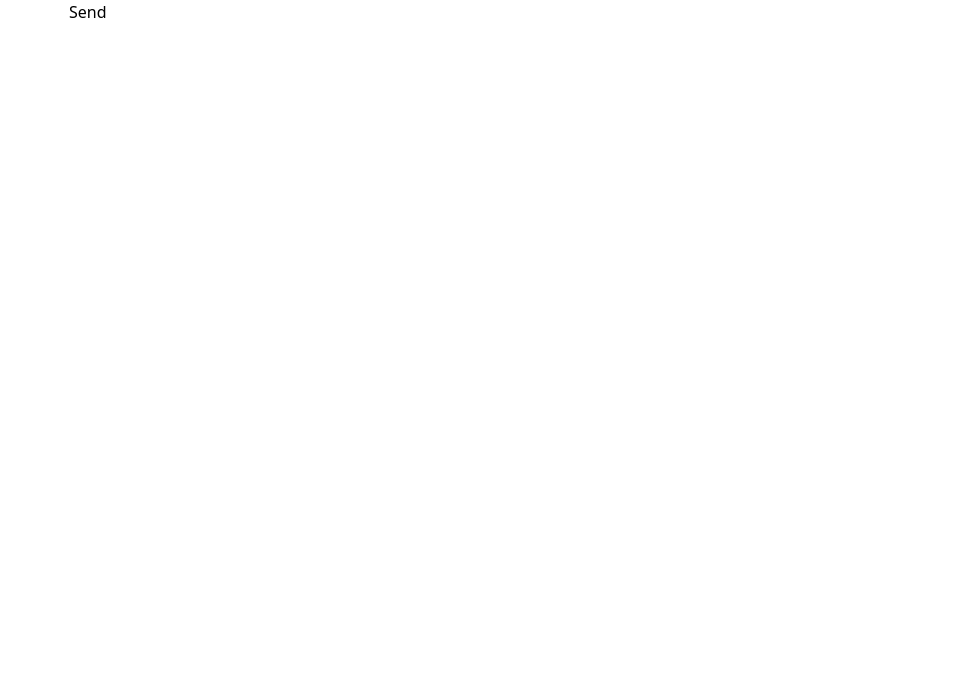
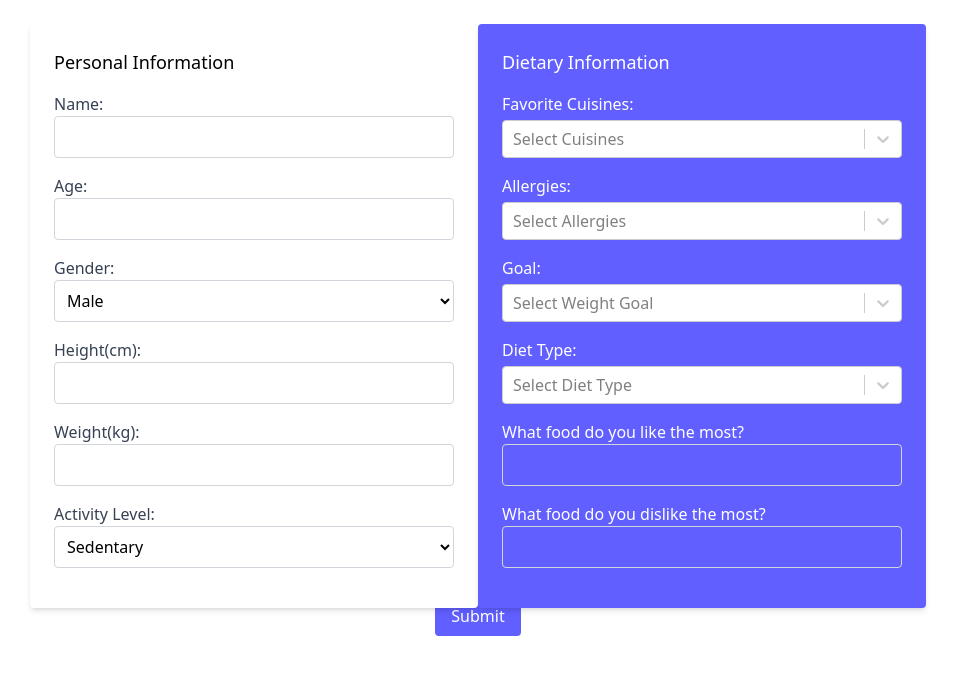
Before and after one commit to Nehamethani/Freshly-Smart-Grocery-AI-Assistant, a React (Vite) app in the folder frontend/: page / in a window 1280 px wide. Shown: the top 674 px of the page, without its empty margins (162-1119 px from the left). Built offline with nearby package versions, Linux system fonts and the light colour scheme.

Commit message:
Updated userInput Form with state management

```diff
--- a/frontend/src/App.tsx
+++ b/frontend/src/App.tsx
@@ -17,7 +17,9 @@ function App() {
     <>
     {/* <SignUp />
     <ToastContainer/> */}
-    <Chat/>
+    {/* <Chat/> */}
+    <InputForm />
+
     </>
   )
 }
--- a/frontend/src/components/InputForm.tsx
+++ b/frontend/src/components/InputForm.tsx
@@ -2,8 +2,52 @@ import Multiselect from "multiselect-react-dropdown";
 import Select from "react-select";
 import Slider from "rc-slider";
 import "rc-slider/assets/index.css";
+import { useState } from "react";
+
+
 
 const InputForm = () => {
+    const [name, setName] = useState('');
+    const [age, setAge] = useState('');
+    const [gender, setGender] = useState('');
+    const [height, setHeight] = useState('');
+    const [weight, setWeight] = useState('');
+    const [activityLevel, setActivityLevel] = useState('');
+    const [cuisines, setCuisines] = useState<any[]>([]);
+    const [allergies, setAllergies] = useState<any[]>([]);
+    const [goal, setGoal] = useState('');
+    const [dietType, setDietType] = useState('');
+    const [likedFood, setLikedFood] = useState('');
+    const [dislikedFood, setDislikedFood] = useState('');
+
+    const handleChange = (selectedOptions: any) => {
+        setCuisines(selectedOptions);
+    };
+    const handleAllergiesChange = (selectedOptions: any) => {
+        setAllergies(selectedOptions);
+    };
+
+    const dietInfo = {
+        cuisines: cuisines.map(option => option.value),
+        allergies: allergies.map(option => option.value),
+        goal: goal,
+        dietType: dietType,
+        likedFood: likedFood,
+        dislikedFood: dislikedFood
+    }
+    const newUser = {
+        name: name,
+        age: age,
+        gender: gender,
+        height: height,
+        weight: weight,
+        activityLevel: activityLevel,
+        dietInfo: dietInfo
+    }
+    const handleSubmit = (e: React.FormEvent) => {
+        e.preventDefault();
+        console.log('New user' + JSON.stringify(newUser));
+    }
 
     return (
         <div className='min-h-[calc(100vh-8rem)] flex flex-col items-center justify-center w-full h-full aspect-[2/1]'>
@@ -12,16 +56,34 @@ const InputForm = () => {
                     <h2 className="text-lg mb-4">Personal Information</h2>
                     <form>
                         <div className='mb-4'>
-                            <label htmlFor="name" className='block text-gray-700'>Name:</label>
-                            <input type="text" id="name" className='border border-gray-300 p-2 rounded w-full' />
+                            <label
+                                htmlFor="name"
+                                className='block text-gray-700'>Name:</label>
+                            <input
+                                type="text"
+                                value={name}
+                                onChange={(e) => setName(e.target.value)}
+                                id="name"
+                                className='border border-gray-300 p-2 rounded w-full' />
                         </div>
                         <div className='mb-4'>
-                            <label htmlFor="age" className='block text-gray-700'>Age:</label>
-                            <input type="text" id="age" className='border border-gray-300 p-2 rounded w-full' />
+                            <label
+                                htmlFor="age"
+                                className='block text-gray-700'>Age:</label>
+                            <input
+                                type="text"
+                                value={age}
+                                onChange={(e) => setAge(e.target.value)}
+                                id="age"
+                                className='border border-gray-300 p-2 rounded w-full' />
                         </div>
                         <div className='mb-4'>
-                            <label htmlFor="gender" className='block text-gray-700'>Gender:</label>
-                            <select name="gender" className="border border-gray-300 p-2 rounded w-full">
+                            <label
+                                htmlFor="gender" className='block text-gray-700'>Gender:</label>
+                            <select name="gender"
+                                value={gender}
+                                onChange={(e) => setGender(e.target.value)}
+                                className="border border-gray-300 p-2 rounded w-full">
                                 <option value="male">Male</option>
                                 <option value="female">Female</option>
                                 <option value="NA">Don't want to share</option>
@@ -29,16 +91,29 @@ const InputForm = () => {
                         </div>
                         <div className='mb-4'>
                             <label htmlFor="height" className='block text-gray-700'>Height(cm):</label>
-                            <input type="text" id="height" className='border border-gray-300 p-2 rounded w-full' />
+                            <input
+                                type="text"
+                                id="height"
+                                value={height}
+                                onChange={(e) => setHeight(e.target.value)}
+                                className='border border-gray-300 p-2 rounded w-full' />
                         </div>
                         <div className='mb-4'>
                             <label htmlFor="weight" className='block text-gray-700'>Weight(kg):</label>
-                            <input type="text" id="weight" className='border border-gray-300 p-2 rounded w-full' />
+                            <input
+                                type="text"
+                                value={weight}
+                                onChange={(e) => setWeight(e.target.value)}
+                                id="weight" className='border border-gray-300 p-2 rounded w-full' />
                         </div>
                         <div className='mb-4'>
                             <label htmlFor="activity-level" className='block text-gray-700'>Activity Level:</label>
 
-                            <select name="activity-level" className="border border-gray-300 p-2 rounded w-full">
+                            <select
+                                name="activity-level"
+                                value={activityLevel}
+                                onChange={(e) => setActivityLevel(e.target.value)}
+                                className="border border-gray-300 p-2 rounded w-full">
                                 <option value="sedentary">Sedentary</option>
                                 <option value="lightly-active">Lightly Active</option>
                                 <option value="active">Active</option>
@@ -49,7 +124,7 @@ const InputForm = () => {
                     </form>
                 </div>
                 <div className='flex-1 aspect-square w-1/2 p-6 bg-indigo-500 text-white shadow-md rounded-sm'>
-                      <h2 className="text-lg mb-4">Dietary Information</h2>
+                    <h2 className="text-lg mb-4">Dietary Information</h2>
                     <form>
                         <label className="h-25">
                             Favorite Cuisines:
@@ -63,6 +138,8 @@ const InputForm = () => {
                                     { value: 'Mediterranean', label: 'Mediterranean' },
                                     { value: 'Mexican', label: 'Mexican' },
                                 ]}
+                                value={cuisines}
+                                onChange={handleChange}
                                 className="mt-1 text-indigo-500 bg-indigo-500 mb-4"
                                 classNamePrefix="select"
                                 placeholder="Select Cuisines"
@@ -73,6 +150,8 @@ const InputForm = () => {
                             <Select
                                 isMulti
                                 name="allergies"
+                                value={allergies}
+                                onChange={handleAllergiesChange}
                                 options={[
                                     { value: 'Peanuts', label: 'Peanuts' },
                                     { value: 'Dairy', label: 'Dairy' },
@@ -89,9 +168,11 @@ const InputForm = () => {
                         </label>
 
                         <label className="block">
-                            Go:
+                            Goal:
                             <Select
                                 name="goal"
+                                value={goal}
+                                onChange={(selectedOption: any) => setGoal(selectedOption.value)}
                                 options={[
                                     { value: 'Weight loss', label: 'Weight Loss' },
                                     { value: 'Weight Gain', label: 'Weight Gain' },
@@ -101,40 +182,56 @@ const InputForm = () => {
                                 ]}
                                 className="mt-1 text-indigo-500 bg-indigo-500 mb-4"
                                 classNamePrefix="select"
-                                placeholder="Select Meals"
+                                placeholder="Select Weight Goal"
                             />
                         </label>
                         <label className="block">
-                            Meals:
+                            Diet Type:
                             <Select
                                 name="meals"
+                                value={dietType}
+                                onChange={(selectedOption: any) => setDietType(selectedOption.value)}
                                 options={[
-                                    { value: 'Breakfast', label: 'Breakfast' },
-                                    { value: 'Lunch', label: 'Lunch' },
-                                    { value: 'Dinner', label: 'Dinner' },
-                                    { value: 'Snacks', label: 'Snacks' },
+                                    { value: 'Vegetarian', label: 'Vegetarian' },
+                                    { value: 'Vegan', label: 'Vegan' },
+                                    { value: 'Pescatarian', label: 'Pescatarian' },
+                                    { value: 'Keto', label: 'Keto' },
+                                    { value: 'Paleo', label: 'Paleo' },
+                                    { value: 'Mediterranean', label: 'Mediterranean' },
+                                    { value: 'Gluten Free', label: 'Gluten Free' },
+                                    { value: 'Lactose Free', label: 'Lactose Free' },
+                                    { value: 'No Specific Diet', label: 'No Specific Diet' }
                                 ]}
                                 className="mt-1 text-indigo-500 bg-indigo-500 mb-4"
                                 classNamePrefix="select"
-                                placeholder="Select Meals"
+                                placeholder="Select Diet Type"
                             />
                         </label>
                         <div className='mb-4'>
-                            <label htmlFor="mealsEveryday" className='block text-white'>How many meals per day? </label>
-                            <input type="text" id="mealsEveryday" className='border border-gray-300 p-2 rounded w-full' />
+                            <label htmlFor="likedFoods" className='block text-white'>What food do you like the most?</label>
+                            <input type="text"
+                                id="likedFoods"
+                                value={likedFood}
+                                onChange={(e) => setLikedFood(e.target.value)}
+                                className='border border-gray-300 p-2 rounded w-full' />
                         </div>
                         <div className='mb-4'>
-                            <label htmlFor="mealsTotal" className='block text-white'>How many days to plan for?</label>
-                            <input type="text" id="mealsTotal" className='border border-gray-300 p-2 rounded w-full' />
+                            <label htmlFor="dislikedFoods" className='block text-white'>What food do you dislike the most?</label>
+                            <input type="text"
+                                onChange={(e) => setDislikedFood(e.target.value)}
+                                value={dislikedFood}
+                                id="dislikedFoods" className='border border-gray-300 p-2 rounded w-full' />
                         </div>
 
                     </form>
                 </div>
 
             </div>
-            <button className="block mx-auto bottom-4 right-4 bg-indigo-500 text-white px-4 py-2 rounded hover:bg-indigo-600">
-                     Submit
-                </button>
+            <button
+                onClick={handleSubmit}
+                className="block mx-auto bottom-4 right-4 bg-indigo-500 text-white px-4 py-2 rounded hover:bg-indigo-600">
+                Submit
+            </button>
         </div>
     )
 }
```
